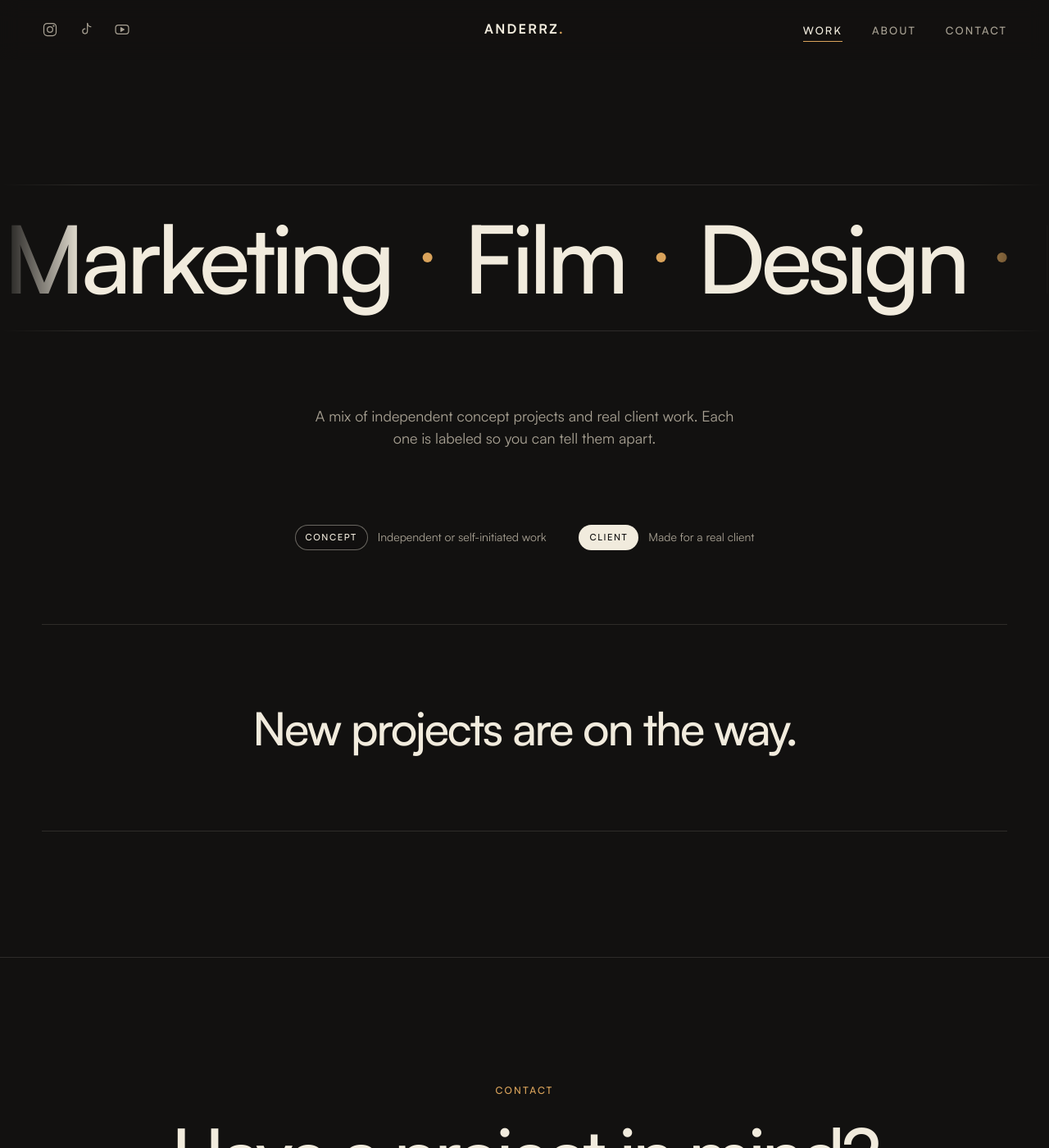
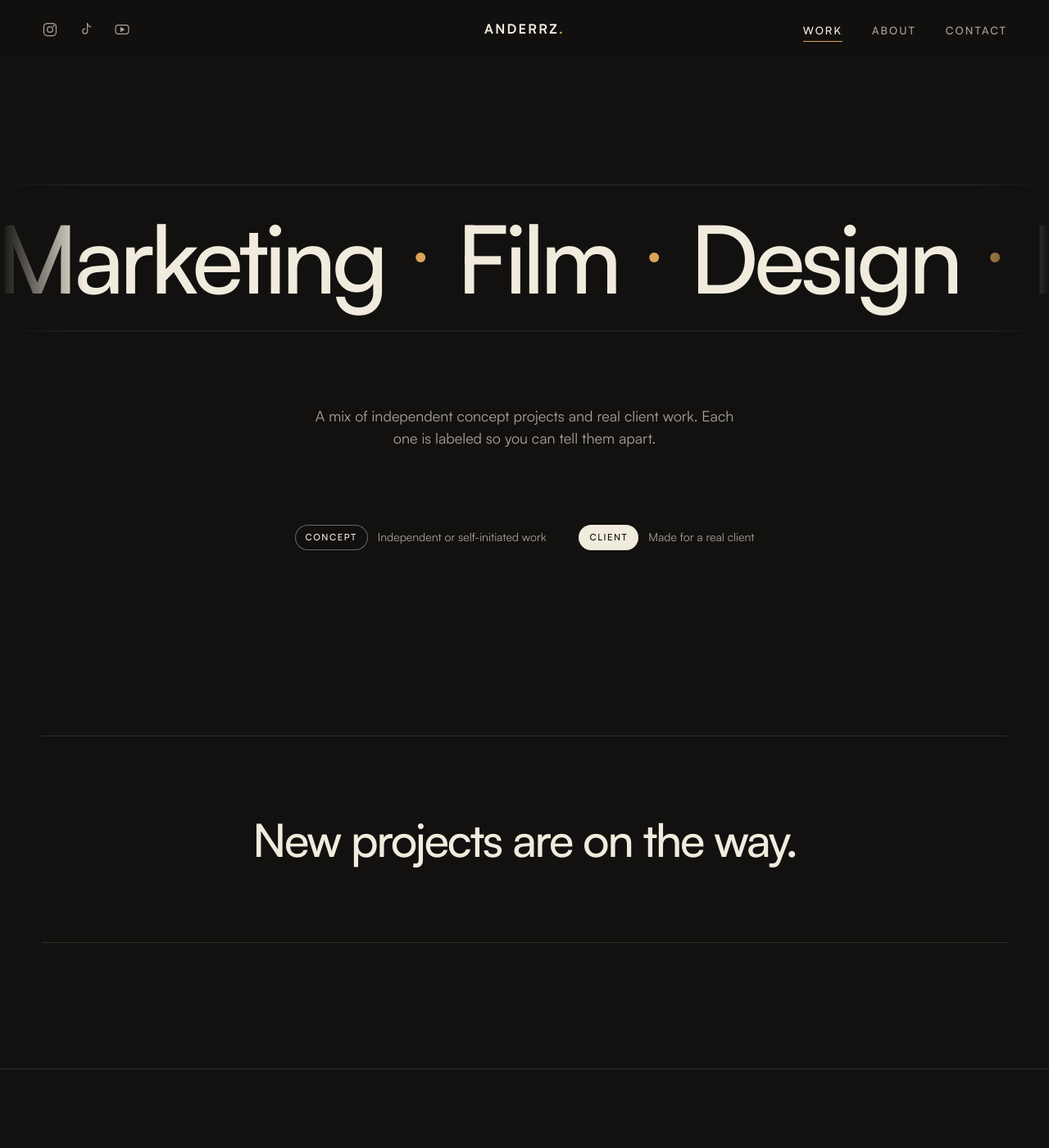
Before and after one commit to Anderrzx/anderrz.portfolio.github.io, a Jekyll site: the page built from work/index.html, in a window 1280 px wide and 1400 px high. Shown: the whole window at 82% size. Built offline with Jekyll 4.4.1, drawn with Linux system fonts in a browser that asks for light colours.

Commit message:
Revert "Work: tighten gap between Concept/Client labels and the projects"
This reverts commit 2dae247112595c7a17c3a0528831c268c2cd83d0.

```diff
--- a/assets/css/main.css
+++ b/assets/css/main.css
@@ -508,10 +508,8 @@
 }
 
 .work-intro {
-    /* Same space between the banner, the text, the Concept/Client labels,
-       and the projects below */
+    /* Same space between the banner, the text, and the Concept/Client labels */
     --work-intro-gap: clamp(56px, 7vw, 96px);
-    padding-bottom: var(--work-intro-gap);
 }
 
 .work-intro .type-legend {
@@ -544,7 +542,7 @@
 }
 
 /* ===== Work page filters ===== */
-.section.work-section {
+.work-section {
     padding-top: 0;
 }
 
```
